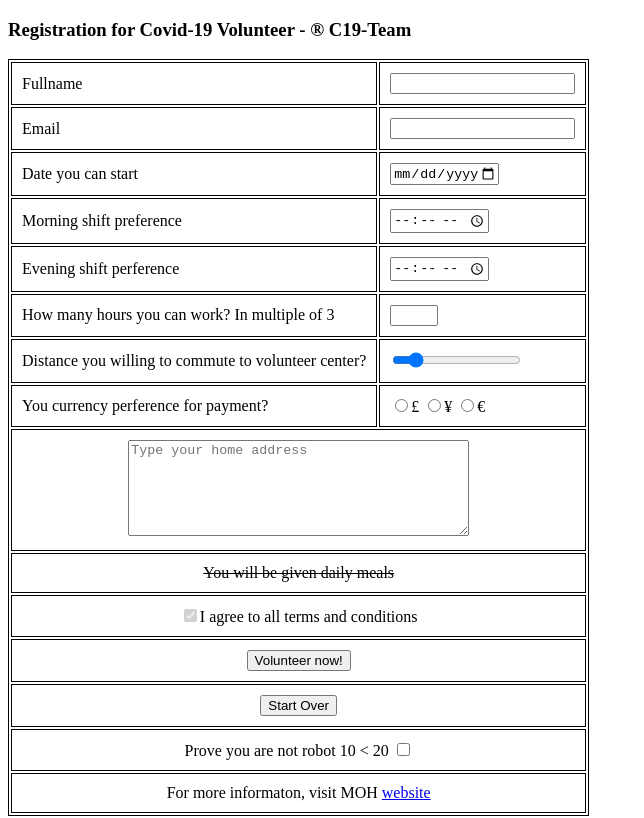
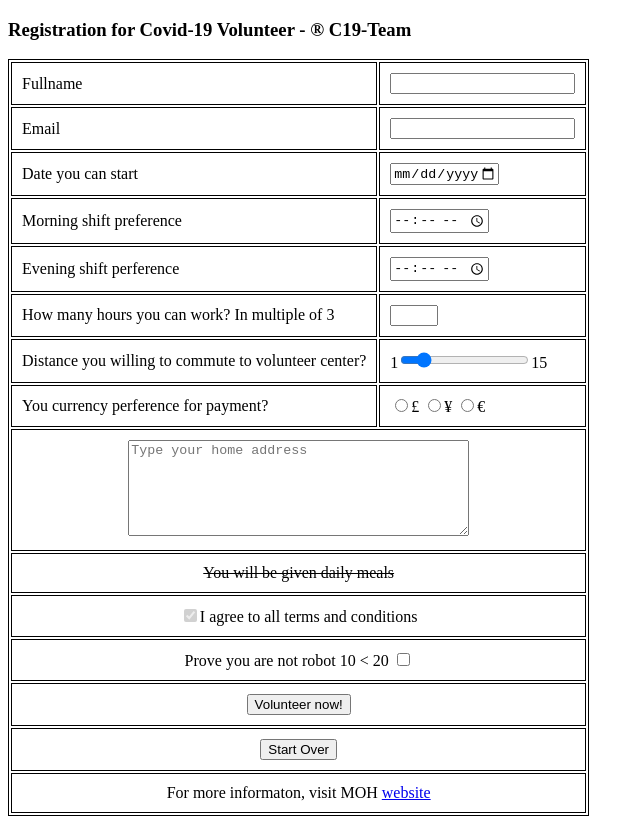
Before and after one commit to 21ftt1284/eportfolio, a plain HTML site: page assets/images/my/week3-e-p2.html in a window 1280 px wide. Shown: the top 818 px of the page, without its empty margins (0-644 px from the left). Drawn offline with Linux system fonts and the light colour scheme.

Commit message:
Update week3-e-p2.html

```diff
--- a/assets/images/my/week3-e-p2.html
+++ b/assets/images/my/week3-e-p2.html
@@ -47,7 +47,7 @@ blockquote {
 </tr>
 <tr>
 	<td>Distance you willing to commute to volunteer center?</td>
-	<td><input type="range" id="distance" name="vol" value="3" min="1" max="15"></td>
+	<td><output>1</output><input type="range" id="distance" name="vol" value="3" min="1" max="15"><output>15</output></td></td>
 </tr>
 <tr>
 	<td>You currency perference for payment?</td>
@@ -69,13 +69,13 @@ blockquote {
 	<td style="text-align: center" colspan="2"><input type="checkbox" name="termsNconditions" disabled="true" checked="true">I agree to all terms and conditions</td>
 </tr>
 <tr>
+	<td style="text-align: center" colspan="2">Prove you are not robot 10 &lt; 20 <input type="checkbox" name="robot"></td>
+</tr>
+<tr>
 	<td style="text-align: center" colspan="2"><input type="button" value="Volunteer now!"></td>
 </tr>
 <tr>
 	<td style="text-align: center" colspan="2"><input type="button" value="Start Over"></td>
-</tr>
-<tr>
-	<td style="text-align: center" colspan="2">Prove you are not robot 10 &lt; 20 <input type="checkbox" name="robot"></td>
 </tr>
 <tr>
 	<td style="text-align: center" colspan="2">For more informaton, visit MOH <a href="https://www.moh.gov.bn/" target="blank">website</a></td>
```
